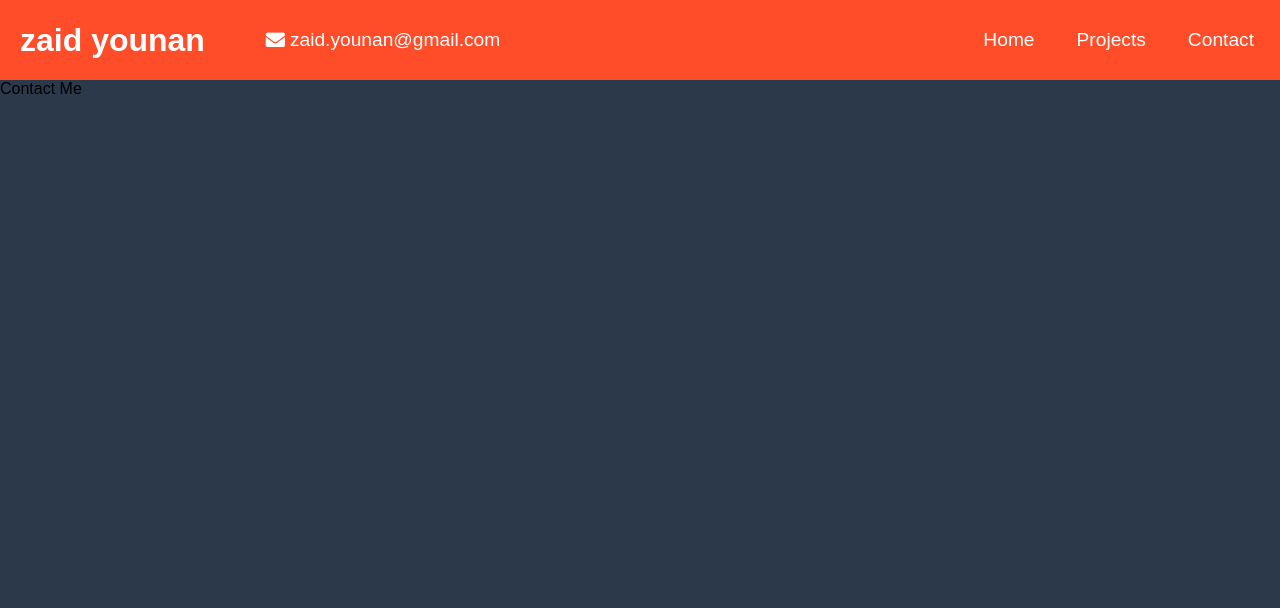
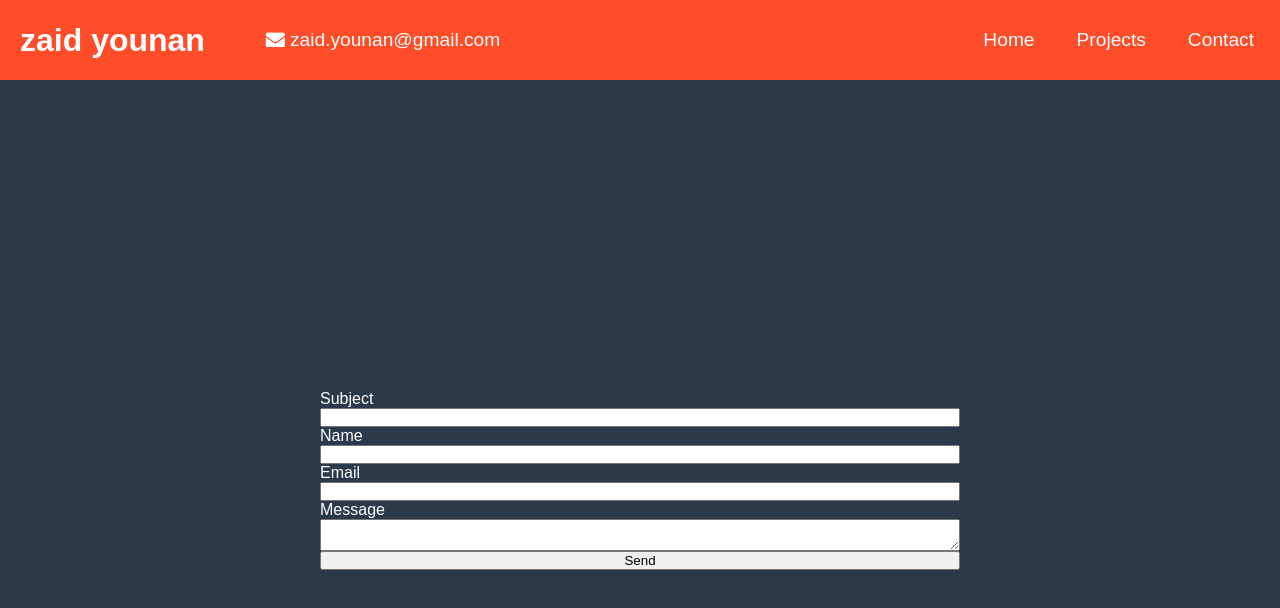
Before and after one commit to ZaidYounan/react-portfolio, a React (Create React App) app: page /contact in a window 1280 px wide. Shown: the top 608 px of the page. Built offline with nearby package versions, Linux system fonts and the light colour scheme; the HTML template or start-up script is replaced by a standard one.

Commit message:
Add contact form, install emailjs and connect it to form

```diff
--- a/package.json
+++ b/package.json
@@ -6,6 +6,7 @@
     "@testing-library/jest-dom": "^5.11.4",
     "@testing-library/react": "^11.1.0",
     "@testing-library/user-event": "^12.1.10",
+    "emailjs-com": "^3.2.0",
     "react": "^17.0.2",
     "react-dom": "^17.0.2",
     "react-router-dom": "^5.2.0",
--- a/src/components/contact/Contact.css
+++ b/src/components/contact/Contact.css
@@ -1,4 +1,14 @@
 .contact {
     height:100%;
     background:#2C394B;
+    display:flex;
+    align-items:center;
+    justify-content:center;
+    color:white;
 }
+
+.contact-form {
+    display:flex;
+    flex-direction:column;
+    width: 50%;
+}
--- a/src/components/contact/Contact.js
+++ b/src/components/contact/Contact.js
@@ -1,10 +1,36 @@
 import React from 'react'
 import './Contact.css'
+import emailjs from 'emailjs-com';
 
 function Contact() {
+
+    function sendEmail(e) {
+        e.preventDefault();
+
+        emailjs.sendForm('service_k1utqk7', 'template_exq7ava', e.target, 'user_K61V87HVCXZ8d2JSf2EXk')
+        .then((result) => {
+            console.log(result.text);
+            alert("Email sent successfully!");
+        }, (error) => {
+            console.log(error.text);
+        });
+        e.target.reset();
+        return <div>Message sent!</div>
+    }
+
     return (
         <div className="contact">
-            Contact Me
+            <form className="contact-form" onSubmit={sendEmail}>
+                <label>Subject</label>
+                <input type="text" name="subject" />
+                <label>Name</label>
+                <input type="text" name="name" />
+                <label>Email</label>
+                <input type="email" name="email" />
+                <label>Message</label>
+                <textarea name="message" />
+                <input type="submit" value="Send" />
+            </form>
         </div>
     )
 }
```
Also changed, not shown: 2 other files (tests, documents, lock files or other folders).
